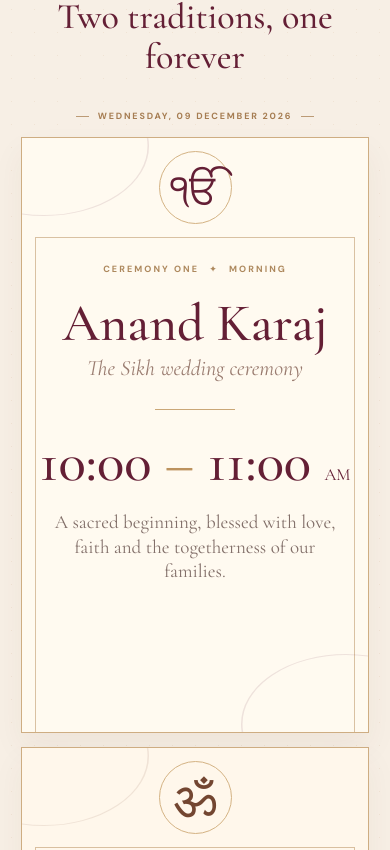
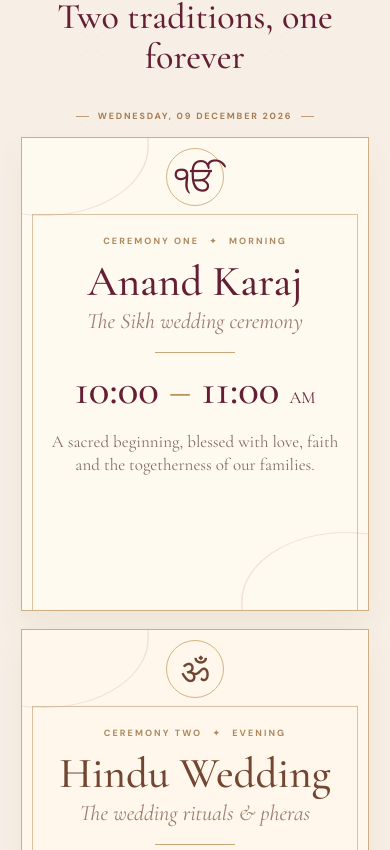
Before and after one commit to Mr-krishu/Simkri, a React (Vite) app: page / in a window 390 px wide. Shown: the part 4974-5824 px from the top of the page. Built offline with nearby package versions, Linux system fonts and the light colour scheme; the HTML template or start-up script is replaced by a standard one.

Commit message:
Style both wedding day ceremonies as separate mobile cards

```diff
--- a/src/index.css
+++ b/src/index.css
@@ -591,3 +591,32 @@ a { color: inherit; }
   .ceremony-intro-date {margin-bottom:14px;}
 }
 @media(prefers-reduced-motion:reduce) {.event-carousel-dot {transition:none;}}
+
+
+/* Wedding-day ceremonies are always distinct: never part of the rotating mobile slides. */
+@media(max-width:670px) {
+  .ceremonies-section > .section-container > .ceremony-grid {
+    display:grid;
+    grid-template-columns:minmax(0,1fr);
+    gap:18px;
+    max-width:480px;
+    margin-inline:auto;
+  }
+  .ceremonies-section > .section-container > .ceremony-grid > .ceremony-card {
+    display:block;
+    min-height:410px;
+    width:100%;
+    padding:10px;
+  }
+  .ceremonies-section > .section-container > .ceremony-grid > .ceremony-card > .ceremony-card-content {
+    min-height:386px;
+    padding:20px 13px 47px;
+  }
+  .ceremonies-section > .section-container > .ceremony-grid .card-decoration {
+    width:58px;height:58px;font-size:34px;margin-bottom:8px;
+  }
+  .ceremonies-section > .section-container > .ceremony-grid .ceremony-card h3 {font-size:43px;margin-top:10px;}
+  .ceremonies-section > .section-container > .ceremony-grid .ceremony-clock {font-size:43px;}
+  .ceremonies-section > .section-container > .ceremony-grid .ceremony-divider {margin:15px 0;}
+  .ceremonies-section > .section-container > .ceremony-grid .ceremony-description {font-size:17px;line-height:1.35;}
+}
```
